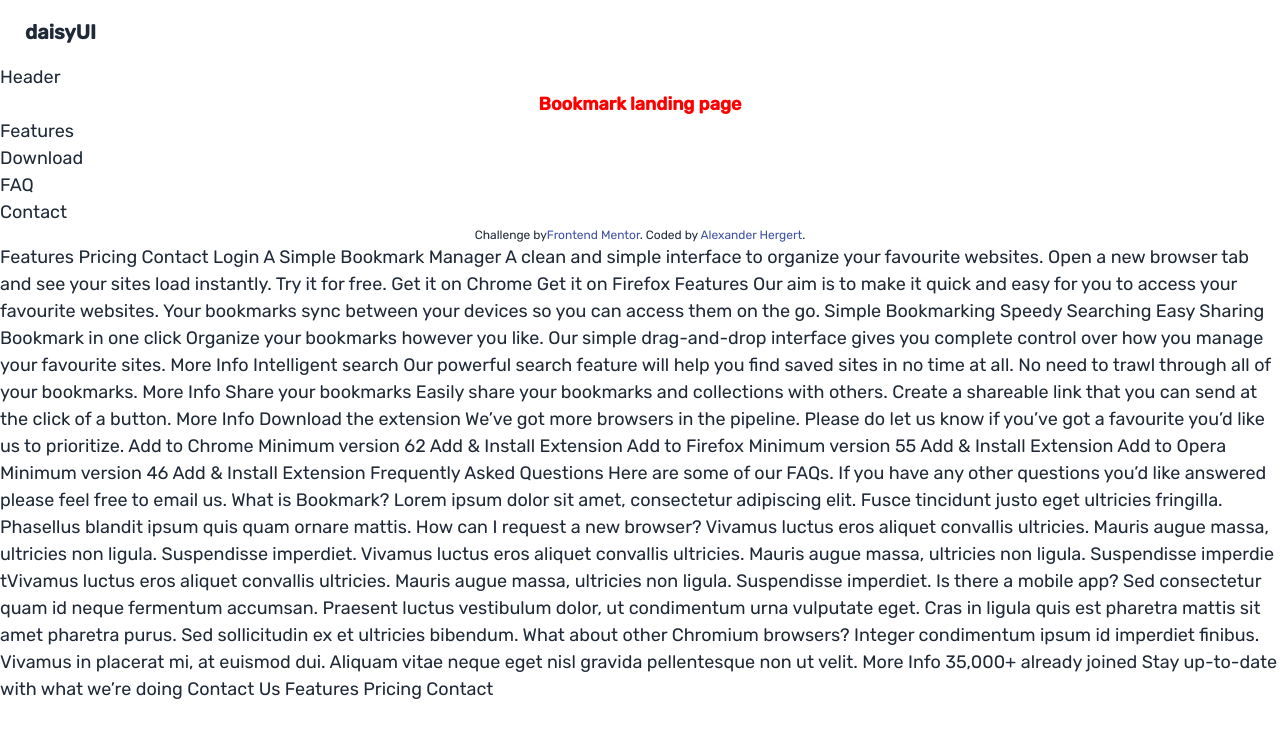
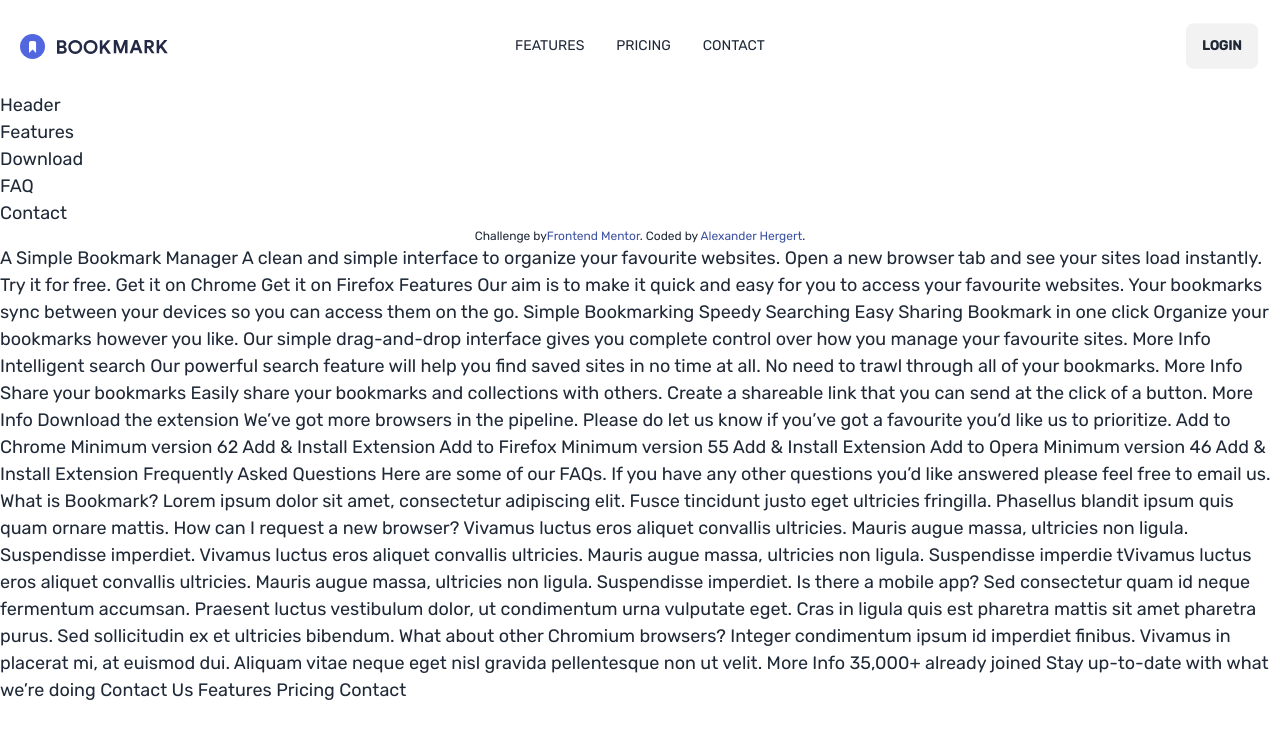
Before and after one commit to alexander-hergert/bookmark-landing-page, a React (Vite) app: page / in a window 1280 px wide. Shown: the top 738 px of the page. Built offline with nearby package versions, Linux system fonts and the light colour scheme.

Commit message:
Style NavBar using daisyUI. Create responsiveness and modal menu. Create clickable menu.

```diff
--- a/index.html
+++ b/index.html
@@ -9,26 +9,25 @@
   <body>
     <div id="root"></div>
     <p>
-      Features Pricing Contact Login A Simple Bookmark Manager A clean and
-      simple interface to organize your favourite websites. Open a new browser
-      tab and see your sites load instantly. Try it for free. Get it on Chrome
-      Get it on Firefox Features Our aim is to make it quick and easy for you to
-      access your favourite websites. Your bookmarks sync between your devices
-      so you can access them on the go. Simple Bookmarking Speedy Searching Easy
-      Sharing Bookmark in one click Organize your bookmarks however you like.
-      Our simple drag-and-drop interface gives you complete control over how you
-      manage your favourite sites. More Info Intelligent search Our powerful
-      search feature will help you find saved sites in no time at all. No need
-      to trawl through all of your bookmarks. More Info Share your bookmarks
-      Easily share your bookmarks and collections with others. Create a
-      shareable link that you can send at the click of a button. More Info
-      Download the extension We’ve got more browsers in the pipeline. Please do
-      let us know if you’ve got a favourite you’d like us to prioritize. Add to
-      Chrome Minimum version 62 Add & Install Extension Add to Firefox Minimum
-      version 55 Add & Install Extension Add to Opera Minimum version 46 Add &
-      Install Extension Frequently Asked Questions Here are some of our FAQs. If
-      you have any other questions you’d like answered please feel free to email
-      us.
+      A Simple Bookmark Manager A clean and simple interface to organize your
+      favourite websites. Open a new browser tab and see your sites load
+      instantly. Try it for free. Get it on Chrome Get it on Firefox Features
+      Our aim is to make it quick and easy for you to access your favourite
+      websites. Your bookmarks sync between your devices so you can access them
+      on the go. Simple Bookmarking Speedy Searching Easy Sharing Bookmark in
+      one click Organize your bookmarks however you like. Our simple
+      drag-and-drop interface gives you complete control over how you manage
+      your favourite sites. More Info Intelligent search Our powerful search
+      feature will help you find saved sites in no time at all. No need to trawl
+      through all of your bookmarks. More Info Share your bookmarks Easily share
+      your bookmarks and collections with others. Create a shareable link that
+      you can send at the click of a button. More Info Download the extension
+      We’ve got more browsers in the pipeline. Please do let us know if you’ve
+      got a favourite you’d like us to prioritize. Add to Chrome Minimum version
+      62 Add & Install Extension Add to Firefox Minimum version 55 Add & Install
+      Extension Add to Opera Minimum version 46 Add & Install Extension
+      Frequently Asked Questions Here are some of our FAQs. If you have any
+      other questions you’d like answered please feel free to email us.
 
       <!-- Question 1 -->
       What is Bookmark?
--- a/src/App.jsx
+++ b/src/App.jsx
@@ -13,7 +13,6 @@ function App() {
       <Navbar />
       <Header />
       <main>
-        <h1 className="text-center font-bold red">Bookmark landing page</h1>
         <Features />
         <Download />
         <FAQ />
--- a/src/components/Navbar.jsx
+++ b/src/components/Navbar.jsx
@@ -2,8 +2,65 @@ import React from "react";
 
 const Navbar = () => {
   return (
-    <nav className="navbar bg-base-100">
-      <a className="btn btn-ghost normal-case text-xl">daisyUI</a>
+    <nav className="navbar bg-base-100 p-5">
+      <div className="navbar-start">
+        <img src="/images/logo-bookmark.svg" alt="logo" />
+      </div>
+      <div className="navbar-center hidden lg:flex">
+        <ul className="menu menu-horizontal px-1">
+          <li>
+            <a>FEATURES</a>
+          </li>
+          <li>
+            <a>PRICING</a>
+          </li>
+          <li>
+            <a>CONTACT</a>
+          </li>
+        </ul>
+      </div>
+      <div className="navbar-end">
+        <a className="btn max-md:hidden">LOGIN</a>
+      </div>
+      <button
+        className="btn bg-white border-none md:hidden"
+        onClick={() => window.my_modal_3.showModal()}
+      >
+        <img src="/images/icon-hamburger.svg" alt="icon-menu" />
+      </button>
+      <dialog id="my_modal_3" className="modal">
+        <form
+          method="dialog"
+          className="pt-10 modal-box rounded-none w-full min-h-screen bg-opacity-90 bg-neutral-very-dark-blue"
+        >
+          <button className="btn btn-sm btn-circle btn-ghost absolute right-4 top-8">
+            <img src="/images/icon-close.svg" alt="icon-close" />
+          </button>
+          <img
+            className="color-invert"
+            src="/images/logo-bookmark.svg"
+            alt="logo"
+          />
+          <ul className="text-white text-center mt-10">
+            <li className="py-5 tracking-widest border-y border-neutral-grayish-blue">
+              <a className="text-2xl">FEATURES</a>
+            </li>
+            <li className="py-5 tracking-widest border-t-0 border-y border-neutral-grayish-blue">
+              <a className="text-2xl">PRICING</a>
+            </li>
+            <li className="py-5 tracking-widest border-t-0 border-y border-neutral-grayish-blue">
+              <a className="text-2xl">CONTACT</a>
+            </li>
+            <li className="py-3 tracking-widest border-2 rounded-lg mt-8">
+              <a className="text-2xl">LOGIN</a>
+            </li>
+          </ul>
+          <div className="flex left-1/2 transform -translate-x-1/2 gap-12 absolute bottom-10">
+            <img src="/images/icon-facebook.svg" alt="facebook-icon" />
+            <img src="/images/icon-twitter.svg" alt="twitter-icon" />
+          </div>
+        </form>
+      </dialog>
     </nav>
   );
 };
--- a/src/styles/index.css
+++ b/src/styles/index.css
@@ -12,16 +12,19 @@
 }
 
 :root {
-  --red: red;
 }
 
-/* Example class */
-.red {
-  color: var(--red);
+.color-invert {
+  filter: brightness(0) saturate(100%) invert(95%) sepia(95%) saturate(0%)
+    hue-rotate(109deg) brightness(106%) contrast(105%);
 }
 
 * {
   box-sizing: border-box;
+}
+
+a {
+  cursor: pointer;
 }
 
 body {
```
Also changed, not shown: 1 other file (tests, documents, lock files or other folders).
